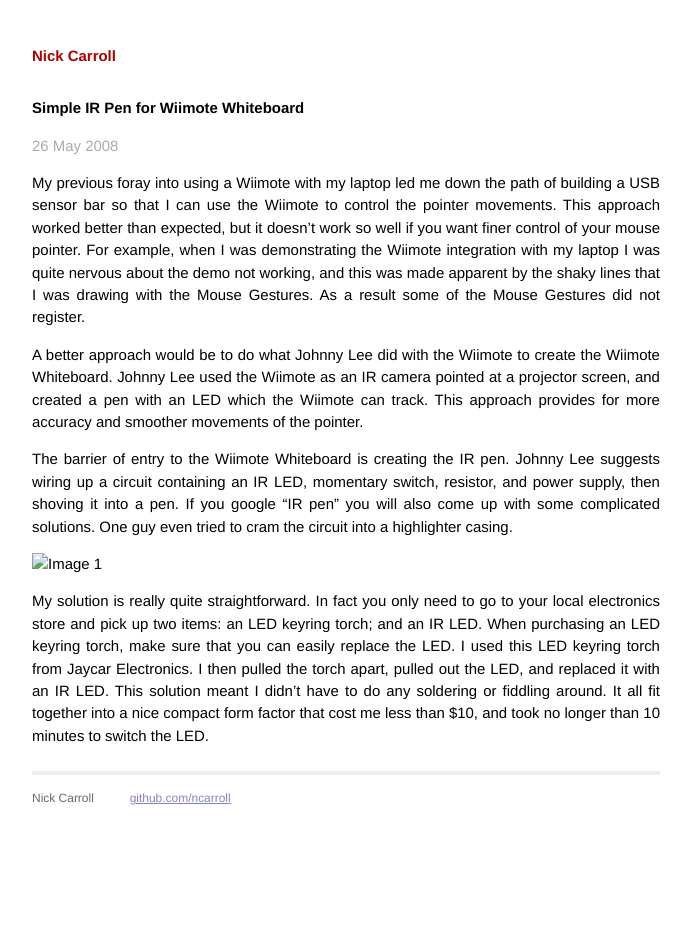
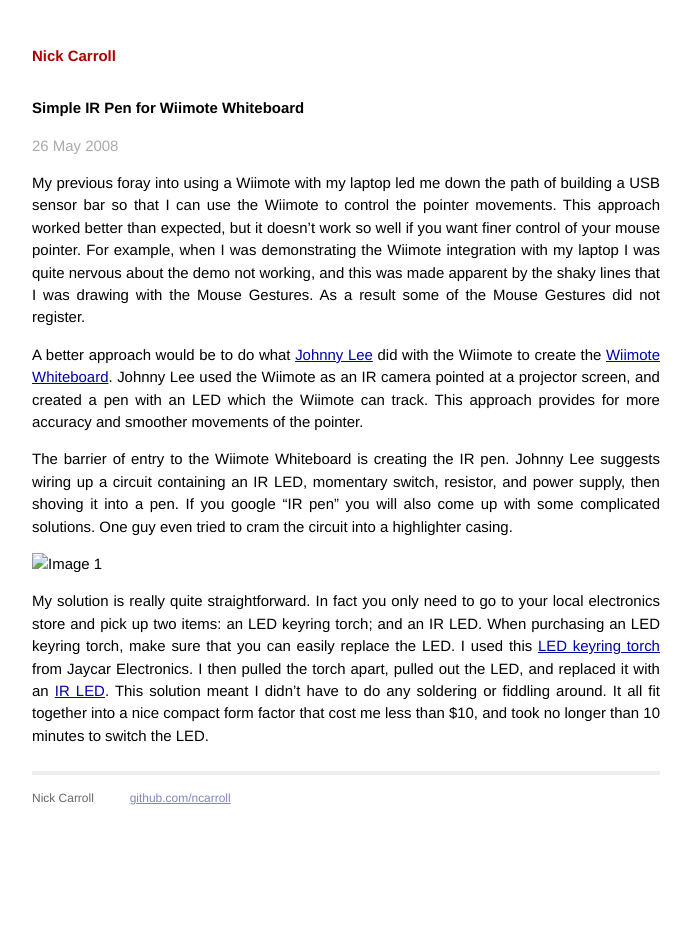
Before and after one commit to ncarroll/ncarroll.github.io, a Jekyll site: the page built from _posts/2008-05-26-simple-ir-pen-for-wiimote-whiteboard.markdown, in a window 1280 px wide. Shown: the whole page, without its empty margins (294-985 px from the left). Built offline with Jekyll 4.4.1, drawn with Linux system fonts in a browser that asks for light colours; Markdown is read by kramdown in place of the engine named in the settings; part of the change alters nothing that is shown.

Commit message:
Added links.

```diff
--- a/_posts/2008-05-26-simple-ir-pen-for-wiimote-whiteboard.markdown
+++ b/_posts/2008-05-26-simple-ir-pen-for-wiimote-whiteboard.markdown
@@ -6,10 +6,10 @@ date:   2008-05-26 23:54:00
 
 My previous foray into using a Wiimote with my laptop led me down the path of building a USB sensor bar so that I can use the Wiimote to control the pointer movements. This approach worked better than expected, but it doesn’t work so well if you want finer control of your mouse pointer. For example, when I was demonstrating the Wiimote integration with my laptop I was quite nervous about the demo not working, and this was made apparent by the shaky lines that I was drawing with the Mouse Gestures. As a result some of the Mouse Gestures did not register.
 
-A better approach would be to do what Johnny Lee did with the Wiimote to create the Wiimote Whiteboard. Johnny Lee used the Wiimote as an IR camera pointed at a projector screen, and created a pen with an LED which the Wiimote can track. This approach provides for more accuracy and smoother movements of the pointer.
+A better approach would be to do what [Johnny Lee](http://www.cs.cmu.edu/~johnny/) did with the Wiimote to create the [Wiimote Whiteboard](http://www.cs.cmu.edu/~johnny/projects/wii/). Johnny Lee used the Wiimote as an IR camera pointed at a projector screen, and created a pen with an LED which the Wiimote can track. This approach provides for more accuracy and smoother movements of the pointer.
 
 The barrier of entry to the Wiimote Whiteboard is creating the IR pen. Johnny Lee suggests wiring up a circuit containing an IR LED, momentary switch, resistor, and power supply, then shoving it into a pen. If you google “IR pen” you will also come up with some complicated solutions. One guy even tried to cram the circuit into a highlighter casing.
 
 ![Image 1]({{ site.url }}/2008/05/26/simple-ir-pen-for-wiimote-whiteboard/1.jpg)
 
-My solution is really quite straightforward. In fact you only need to go to your local electronics store and pick up two items: an LED keyring torch; and an IR LED. When purchasing an LED keyring torch, make sure that you can easily replace the LED. I used this LED keyring torch from Jaycar Electronics. I then pulled the torch apart, pulled out the LED, and replaced it with an IR LED. This solution meant I didn’t have to do any soldering or fiddling around. It all fit together into a nice compact form factor that cost me less than $10, and took no longer than 10 minutes to switch the LED.
+My solution is really quite straightforward. In fact you only need to go to your local electronics store and pick up two items: an LED keyring torch; and an IR LED. When purchasing an LED keyring torch, make sure that you can easily replace the LED. I used this [LED keyring torch](http://jaycar.com.au/productView.asp?ID=ST3048&CATID=&keywords=led+torch&SPECIAL=&form=KEYWORD&ProdCodeOnly=&Keyword1=&Keyword2=&pageNumber=&priceMin=&priceMax=&SUBCATID=) from Jaycar Electronics. I then pulled the torch apart, pulled out the LED, and replaced it with an [IR LED](http://jaycar.com.au/productView.asp?ID=ZD1945&CATID=&keywords=infrared+LED&SPECIAL=&form=KEYWORD&ProdCodeOnly=&Keyword1=&Keyword2=&pageNumber=&priceMin=&priceMax=&SUBCATID=). This solution meant I didn’t have to do any soldering or fiddling around. It all fit together into a nice compact form factor that cost me less than $10, and took no longer than 10 minutes to switch the LED.
```
